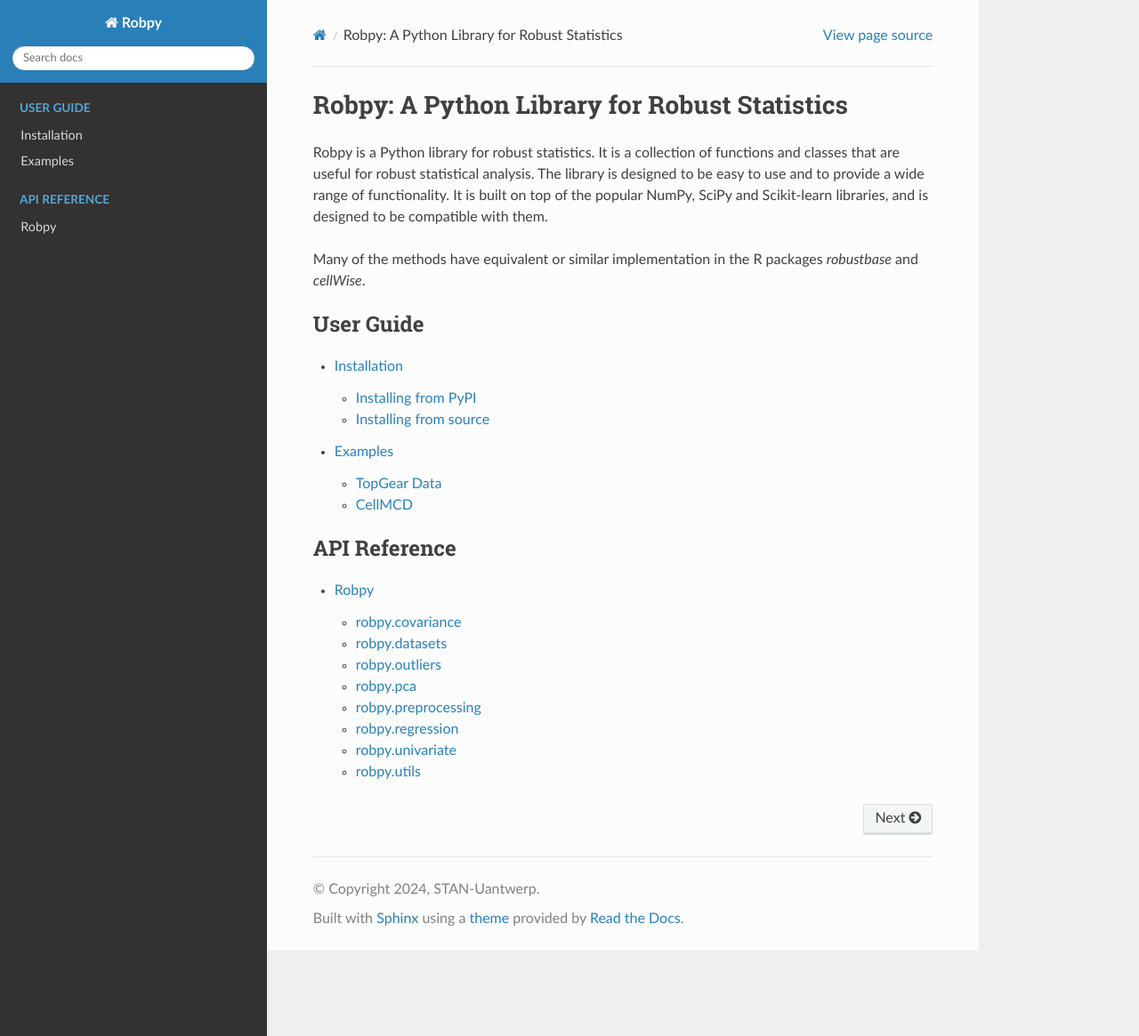
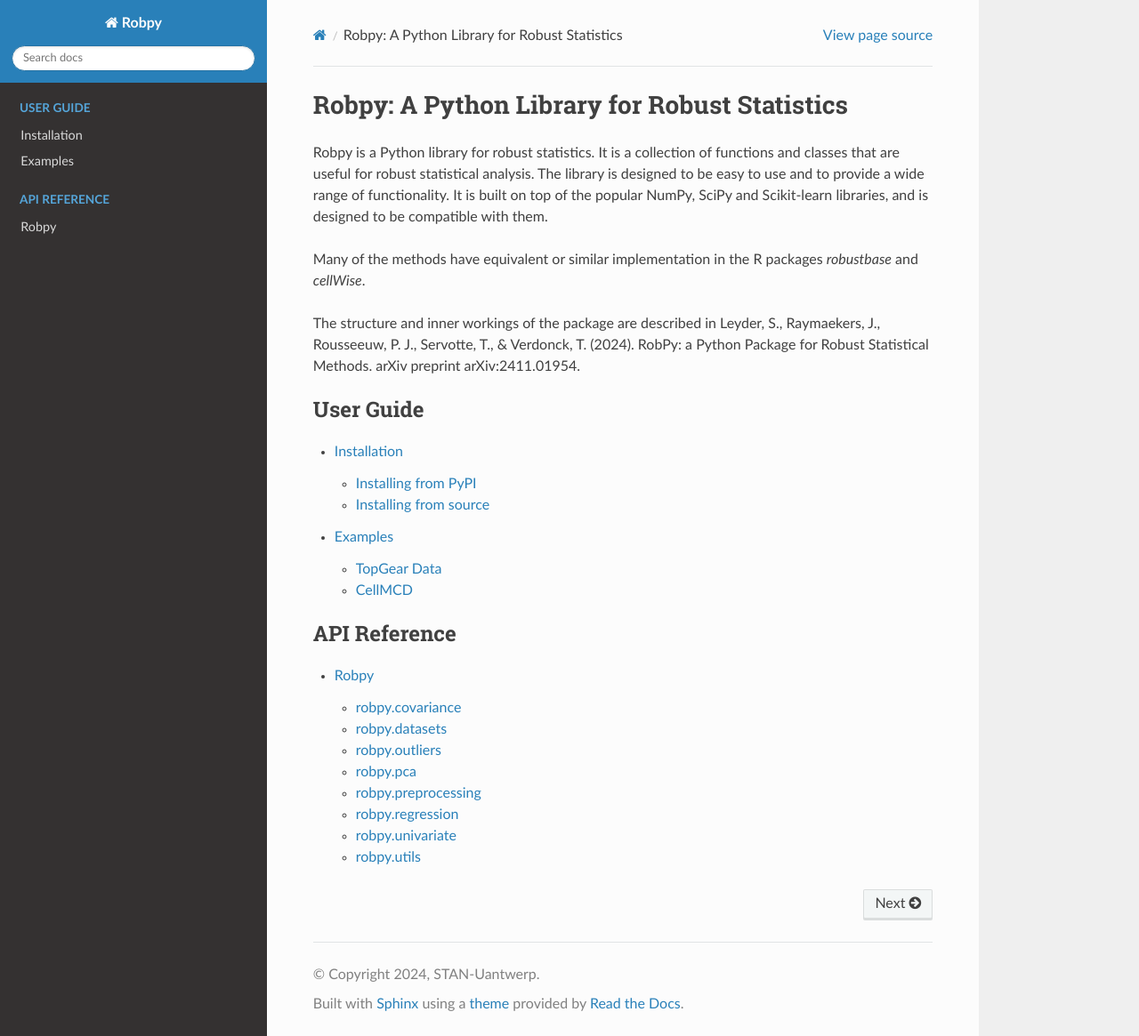
Before and after one commit to STAN-UAntwerp/robpy, a Sphinx documentation site: the page built from docs/source/index.rst, in a window 1280 px wide and 1165 px high. Shown: the whole window at 89% size. Built offline with Sphinx 7.4.7 and the Read the Docs theme 3.1.0, drawn with Linux system fonts in a browser that asks for light colours.

Commit message:
added arxiv link

```diff
--- a/README.rst
+++ b/README.rst
@@ -8,3 +8,6 @@
 The project is currently maintained by the same team and distributed under MIT license.
 
 Documentation is available at https://robpy.readthedocs.io/en/latest/
+
+The structure and inner workings of the package are described in
+Leyder, S., Raymaekers, J., Rousseeuw, P. J., Servotte, T., & Verdonck, T. (2024). RobPy: a Python Package for Robust Statistical Methods. arXiv preprint arXiv:2411.01954.
--- a/docs/source/index.rst
+++ b/docs/source/index.rst
@@ -7,6 +7,9 @@
 It is built on top of the popular NumPy, SciPy and Scikit-learn libraries, and is designed to be compatible with them.
 
 Many of the methods have equivalent or similar implementation in the R packages `robustbase` and `cellWise`.
+
+The structure and inner workings of the package are described in
+Leyder, S., Raymaekers, J., Rousseeuw, P. J., Servotte, T., & Verdonck, T. (2024). RobPy: a Python Package for Robust Statistical Methods. arXiv preprint arXiv:2411.01954.
 
 .. toctree::
    :maxdepth: 2
```
